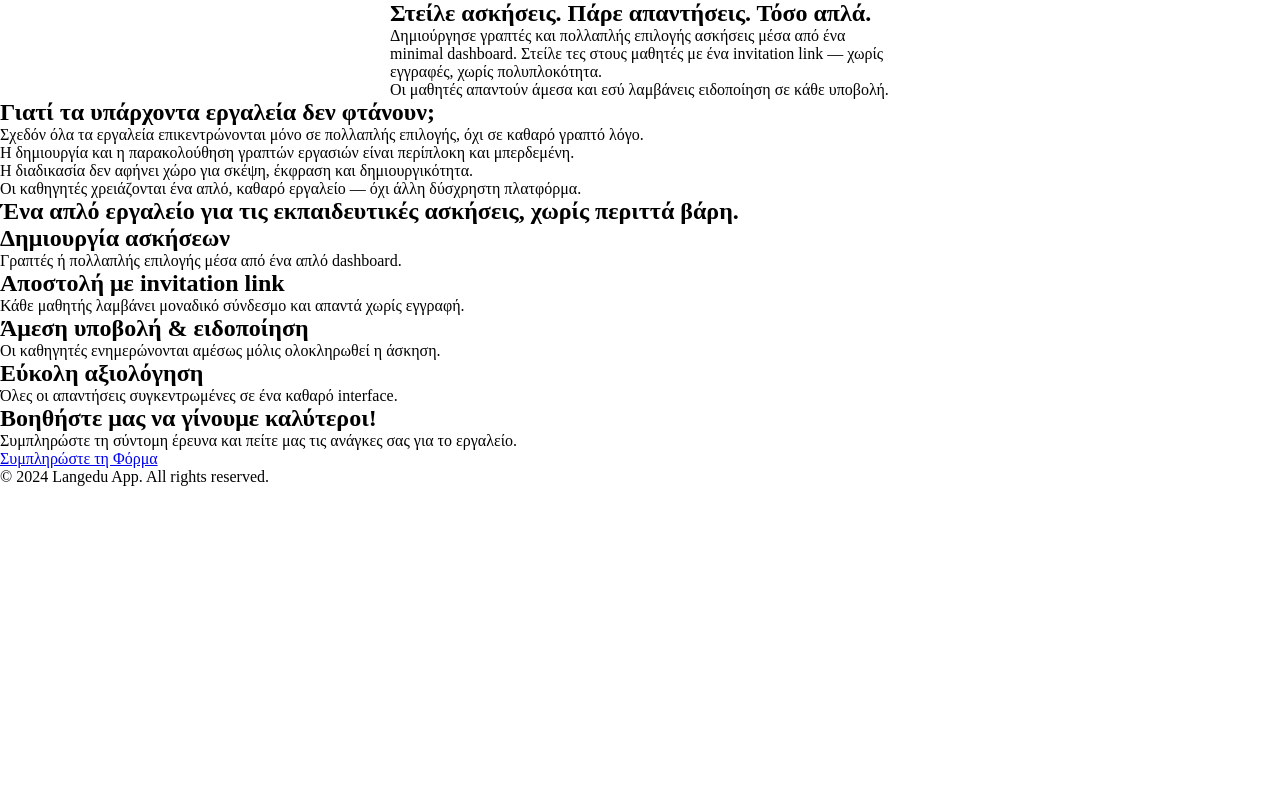
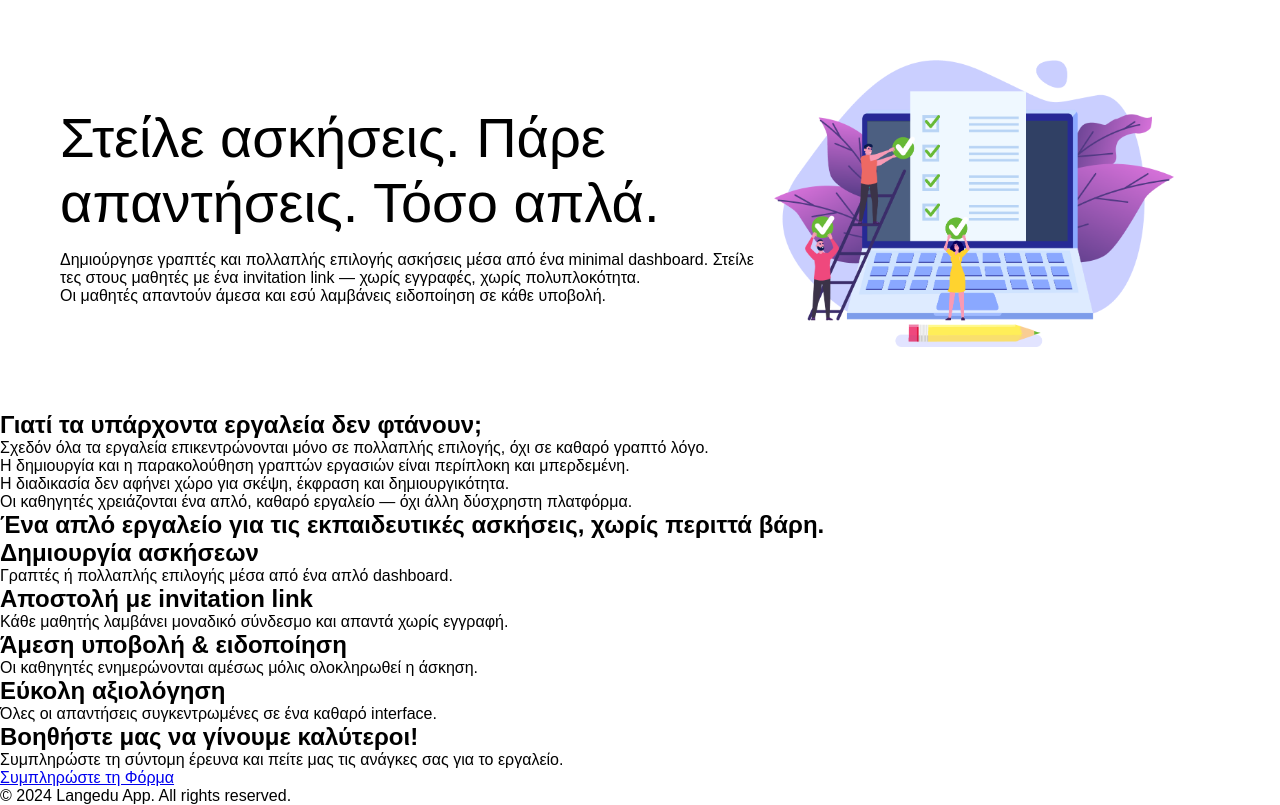
Before and after one commit to parischaralampidis3/langerdu_static_page, a plain HTML site: page index.html in a window 1280 px wide. Drawn offline with Linux system fonts and the light colour scheme.

Commit message:
modify section

```diff
--- a/index.html
+++ b/index.html
@@ -10,13 +10,20 @@
 
 <body>
     <main>
+        <!-- Hero Section -->
         <section>
-            <div class="hero">
-                <h1>Στείλε ασκήσεις. Πάρε απαντήσεις. Τόσο απλά.</h1>
-                <div>
-                    <p>Δημιούργησε γραπτές και πολλαπλής επιλογής ασκήσεις μέσα από ένα minimal dashboard. Στείλε τες
-                        στους μαθητές με ένα invitation link — χωρίς εγγραφές, χωρίς πολυπλοκότητα.</p>
-                    <p>Οι μαθητές απαντούν άμεσα και εσύ λαμβάνεις ειδοποίηση σε κάθε υποβολή.</p>
+            <div class="hero-container">
+                <div class="hero">
+                    <h1 class="hero-header">Στείλε ασκήσεις. Πάρε απαντήσεις. Τόσο απλά.</h1>
+                    <div>
+                        <p>Δημιούργησε γραπτές και πολλαπλής επιλογής ασκήσεις μέσα από ένα minimal dashboard. Στείλε
+                            τες
+                            στους μαθητές με ένα invitation link — χωρίς εγγραφές, χωρίς πολυπλοκότητα.</p>
+                        <p>Οι μαθητές απαντούν άμεσα και εσύ λαμβάνεις ειδοποίηση σε κάθε υποβολή.</p>
+                    </div>
+                </div>
+                <div style="width:500px;">
+                    <img src="./design/png/elearning.png" alt="">
                 </div>
             </div>
         </section>
--- a/style.css
+++ b/style.css
@@ -1,13 +1,34 @@
-*{
-    margin:0;
-    padding:0;
+* {
+    margin: 0;
+    padding: 0;
     box-sizing: border-box;
+    font-family: Arial, Helvetica, sans-serif;
 }
-.hero{
-    width:500px;
-    height:auto;
-    display:flex;
+
+.hero-container {
+    display: flex;
+    justify-content: space-between;
+    padding: 60px;
+
+}
+
+.hero {
+
+    height: auto;
+    display: flex;
     flex-direction: column;
     margin: 0 auto;
     justify-content: center;
+    width: 800px;
 }
+
+.hero-header {
+    font-size: 3.5rem;
+    margin-bottom: 1rem;
+    font-weight: 500;
+}
+
+img {
+    width: 400px;
+    height: auto;
+}
```
Also changed, not shown: design/png/elearning.png (added).
